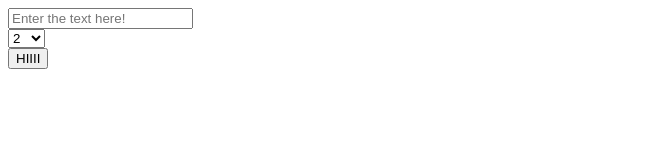
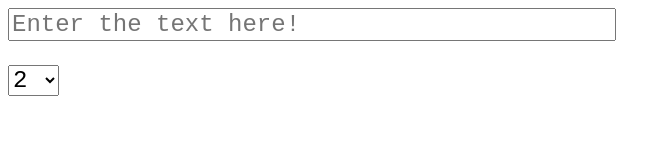
Before and after one commit to strickinato/flow-kana-take-home, a website built with Parcel: page index.html in a window 1280 px wide. Shown: the whole page, without its empty margins (0-671 px from the left). Built offline with nearby package versions, Linux system fonts and the light colour scheme.

Commit message:
Some UI changes
  * Make it update on any change, rather than submit
  * Some basic styles

```diff
--- a/app.js
+++ b/app.js
@@ -171,11 +171,12 @@ class View {
     - Hands the model to the view
     - Then attaches the view to the page
 */
+
 window.addEventListener('load', function() {
     const inputForm = document.forms["input-form"];
     const outputDiv = document.getElementById("output");
 
-    inputForm.addEventListener('submit', (e) => {
+    inputForm.addEventListener('input', (e) => {
         // This is client side only so we don't actually need
         // to send anything
         e.preventDefault();
--- a/index.html
+++ b/index.html
@@ -4,6 +4,24 @@
         <meta charset="UTF-8"/>
         <title>Hi friends at Flow Kana!</title>
         <script type="text/javascript" src="./app.js"></script>
+        <style>
+         * {
+             font-family: monospace;
+             font-size: 24px;
+         }
+
+         input { margin-bottom: 24px; }
+
+         input[type=text] { width: 600px }
+
+         #input-form { height: 120px; }
+
+         table { border: 1px solid black; }
+
+         th { border-bottom: 1px solid black; }
+
+
+        </style>
     </head>
     <body>
         <div>
@@ -24,9 +42,6 @@
                         <option value="10">10</option>
                     </select>
                 </div>
-                <div>
-                    <input type="submit" value="HIIII" />
-                </div>
             </form>
         </div>
 
```
